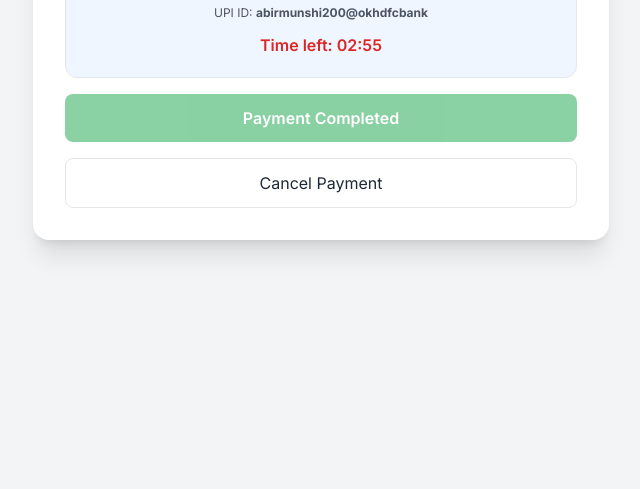
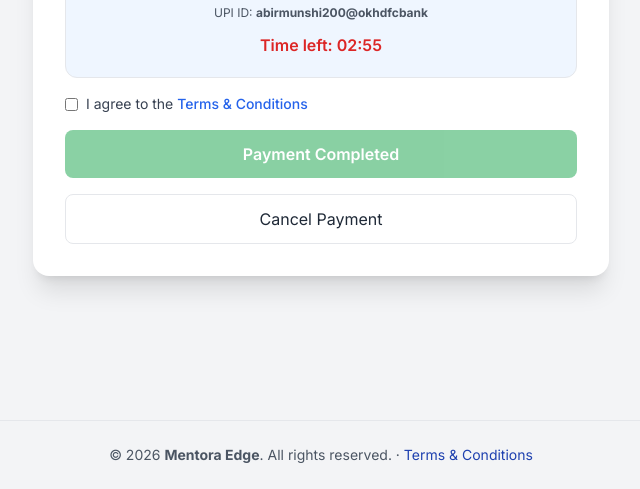
Before and after one commit to mentoraedge-oss/mentora-edge, a plain HTML site: page register.html in a window 1280 px wide. Shown: the part 990-1479 px from the top of the page, without its empty margins (319-959 px from the left). Before the commit the page ends 1310 px from the top, so only its background shows below. Drawn offline with nearby package versions, Linux system fonts and the light colour scheme.

Commit message:
Add terms page, footer links, and register agreement checkbox

```diff
--- a/register.html
+++ b/register.html
@@ -83,7 +83,25 @@
           Time left: 03:00
         </p>
       </div>
-
+<!-- Terms & Conditions Agreement -->
+<div class="flex items-start gap-2 mt-4">
+  <input
+    type="checkbox"
+    id="agreeTerms"
+    class="mt-1 accent-blue-600"
+    required
+  />
+  <label for="agreeTerms" class="text-sm text-gray-700">
+    I agree to the
+    <a
+      href="/terms.html"
+      target="_blank"
+      class="text-blue-600 font-medium hover:underline"
+    >
+      Terms & Conditions
+    </a>
+  </label>
+</div>
       <!-- ================= BUTTONS ================= -->
       <button
         type="button"
@@ -250,6 +268,16 @@ payBtn.onclick = async () => {
   animation: scaleIn 0.4s ease-out;
 }
 </style>
-
+<footer class="mt-16 bg-gray-100 border-t">
+  <div class="max-w-7xl mx-auto px-6 py-6 text-center text-sm text-gray-600">
+    <p>
+      © 2026 <strong>Mentora Edge</strong>. All rights reserved.
+      ·
+      <a href="/terms.html" class="text-primary hover:underline">
+        Terms & Conditions
+      </a>
+    </p>
+  </div>
+</footer>
 </body>
 </html>
```
Also changed, not shown: about.html (+11 -1 lines), contact.html (+11 -1 lines), courses.html (+11 -1 lines), educators.html (+11 -1 lines), index.html (+11 -0 lines), login.html (+11 -1 lines).
